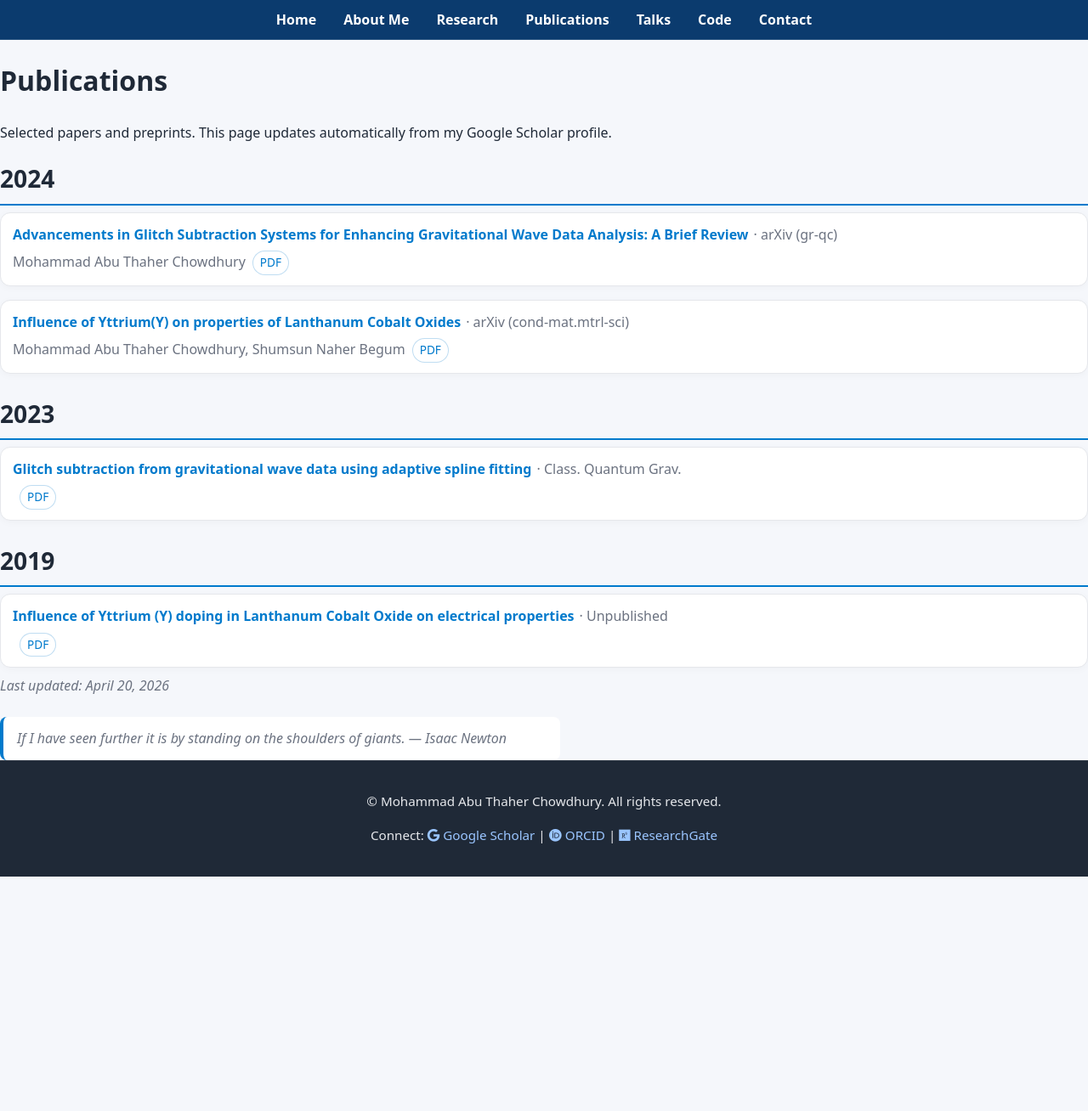
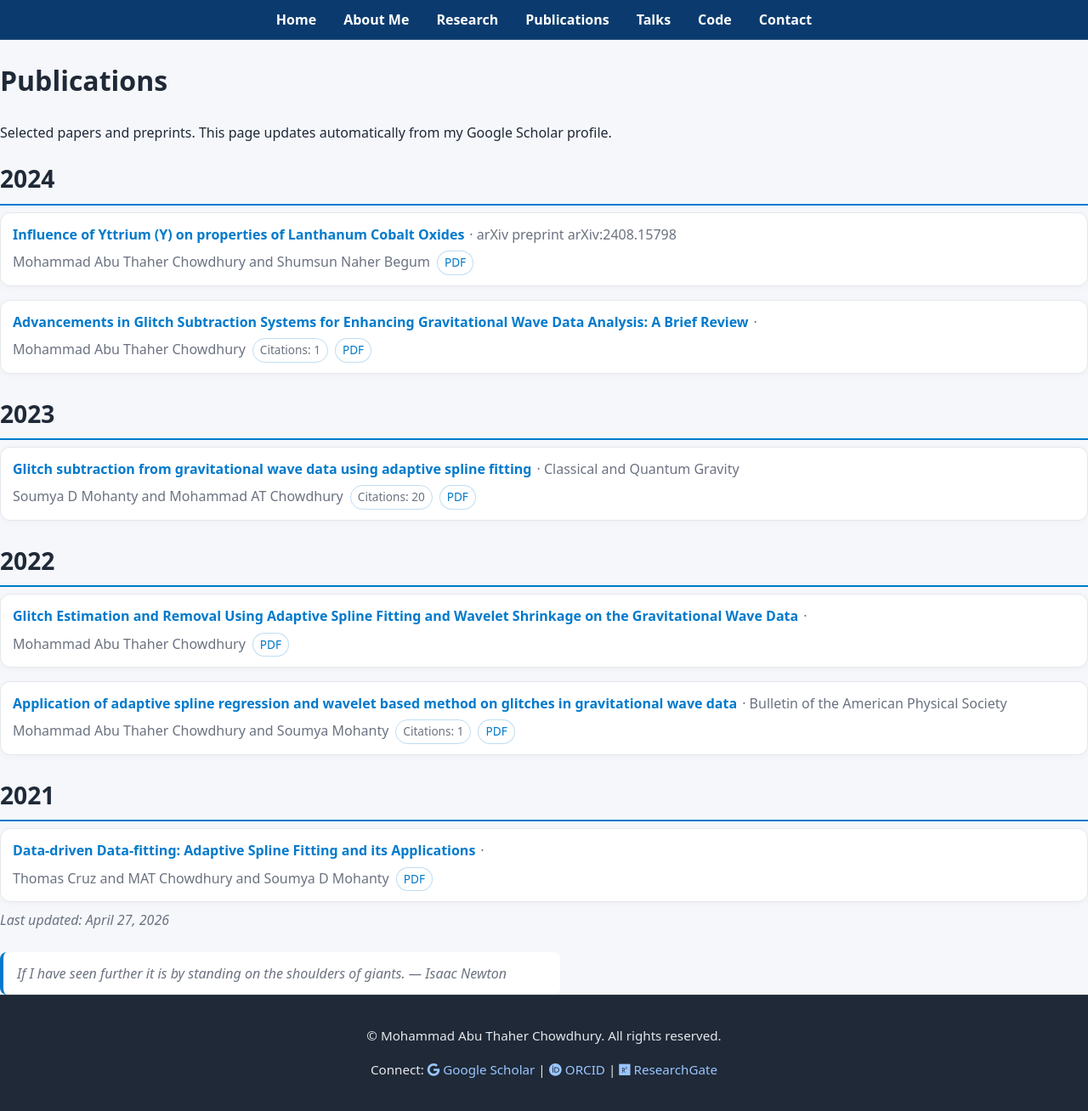
Before and after one commit to matc-thaher/website, a Jekyll site: the page built from publications.md, in a window 1280 px wide and 1308 px high. Shown: the whole window at 85% size. Built offline with Jekyll 4.4.1, drawn with Linux system fonts in a browser that asks for light colours.

Commit message:
chore: update publications from Google Scholar

```diff
--- a/_data/scholar.json
+++ b/_data/scholar.json
@@ -1,59 +1,59 @@
 {
-  "updated": "2026-04-20T06:27:48.089448Z",
+  "updated": "2026-04-27T05:52:33.960940Z",
   "publications": [
     {
-      "title": "Influence of Yttrium(Y) on properties of Lanthanum Cobalt Oxides",
-      "authors": "Mohammad Abu Thaher Chowdhury, Shumsun Naher Begum",
-      "year": 2024,
-      "venue": "arXiv (cond-mat.mtrl-sci)",
-      "url": "https://arxiv.org/abs/2408.15798v1",
-      "pdf_url": "https://arxiv.org/pdf/2408.15798v1",
-      "doi": "",
-      "citations": 0,
-      "source": [
-        "arxiv"
-      ]
+      "title": "Glitch subtraction from gravitational wave data using adaptive spline fitting",
+      "authors": "Soumya D Mohanty and Mohammad AT Chowdhury",
+      "year": 2023,
+      "venue": "Classical and Quantum Gravity",
+      "url": "https://iopscience.iop.org/article/10.1088/1361-6382/acd0fe/meta",
+      "pdf_url": "",
+      "citations": 20
     },
     {
       "title": "Advancements in Glitch Subtraction Systems for Enhancing Gravitational Wave Data Analysis: A Brief Review",
       "authors": "Mohammad Abu Thaher Chowdhury",
       "year": 2024,
-      "venue": "arXiv (gr-qc)",
-      "url": "https://arxiv.org/abs/2406.01318v1",
-      "pdf_url": "https://arxiv.org/pdf/2406.01318v1",
-      "doi": "10.48550/ARXIV.2406.01318",
-      "citations": 0,
-      "source": [
-        "arxiv",
-        "orcid"
-      ]
+      "venue": "",
+      "url": "https://arxiv.org/abs/2406.01318",
+      "pdf_url": "",
+      "citations": 1
     },
     {
-      "title": "Glitch subtraction from gravitational wave data using adaptive spline fitting",
-      "authors": "",
-      "year": 2023,
-      "venue": "Class. Quantum Grav.",
-      "url": "https://doi.org/10.1088/1361-6382/acd0fe",
+      "title": "Application of adaptive spline regression and wavelet based method on glitches in gravitational wave data",
+      "authors": "Mohammad Abu Thaher Chowdhury and Soumya Mohanty",
+      "year": 2022,
+      "venue": "Bulletin of the American Physical Society",
+      "url": "https://meetings.aps.org/Meeting/TSF22/Session/F05.5",
       "pdf_url": "",
-      "doi": "10.1088/1361-6382/acd0fe",
-      "citations": 0,
-      "source": [
-        "crossref",
-        "orcid"
-      ]
+      "citations": 1
     },
     {
-      "title": "Influence of Yttrium (Y) doping in Lanthanum Cobalt Oxide on electrical properties",
-      "authors": "",
-      "year": 2019,
-      "venue": "Unpublished",
-      "url": "https://rgdoi.net/10.13140/RG.2.2.31831.07841",
+      "title": "Influence of Yttrium (Y) on properties of Lanthanum Cobalt Oxides",
+      "authors": "Mohammad Abu Thaher Chowdhury and Shumsun Naher Begum",
+      "year": 2024,
+      "venue": "arXiv preprint arXiv:2408.15798",
+      "url": "https://arxiv.org/abs/2408.15798",
       "pdf_url": "",
-      "doi": "10.13140/RG.2.2.31831.07841",
-      "citations": 0,
-      "source": [
-        "orcid"
-      ]
+      "citations": 0
+    },
+    {
+      "title": "Glitch Estimation and Removal Using Adaptive Spline Fitting and Wavelet Shrinkage on the Gravitational Wave Data",
+      "authors": "Mohammad Abu Thaher Chowdhury",
+      "year": 2022,
+      "venue": "",
+      "url": "https://search.proquest.com/openview/7f68a2c9fc2972f4eb08e0d1a8fcbd2e/1?pq-origsite=gscholar&cbl=18750&diss=y",
+      "pdf_url": "",
+      "citations": 0
+    },
+    {
+      "title": "Data-driven Data-fitting: Adaptive Spline Fitting and its Applications",
+      "authors": "Thomas Cruz and MAT Chowdhury and Soumya D Mohanty",
+      "year": 2021,
+      "venue": "",
+      "url": "https://repositories.lib.utexas.edu/items/fd04b32c-04dd-4d45-ad74-d6f5b4f2b174",
+      "pdf_url": "",
+      "citations": 0
     }
   ]
 }
```
